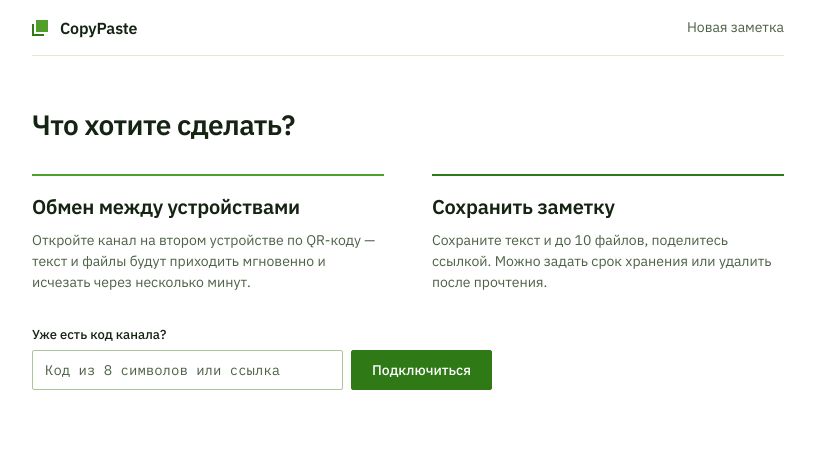
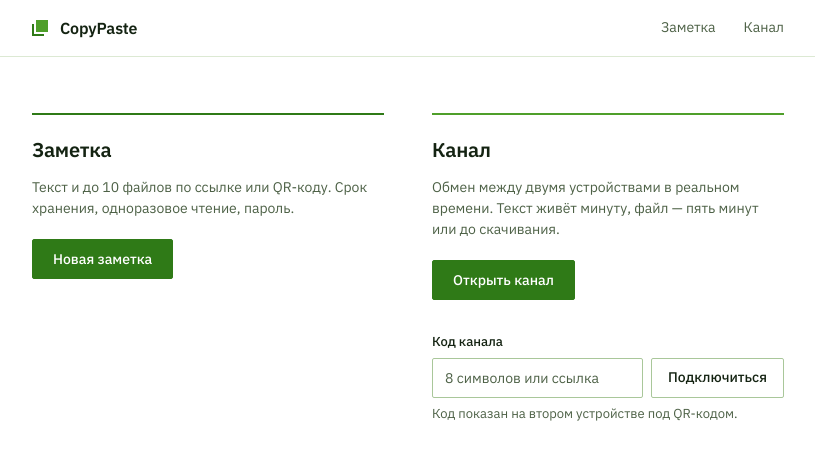
Before and after one commit to zkuzmine-dot/CopyPaste, a plain HTML site: page app/static/index.html in a window 1280 px wide. Shown: the whole page, without its empty margins (232-1047 px from the left). Drawn offline with Linux system fonts and the light colour scheme.

Commit message:
Homework from Tyler: header sections and new home page

```diff
--- a/app/static/app.js
+++ b/app/static/app.js
@@ -25,6 +25,8 @@ const shareQrDownload = document.getElementById("share-qr-download");
 const homeViewEl = document.getElementById("home-view");
 const noteViewEl = document.getElementById("note-view");
 const channelViewEl = document.getElementById("channel-view");
+const navNoteEl = document.getElementById("nav-note");
+const navChannelEl = document.getElementById("nav-channel");
 const attachBtn = document.getElementById("attach");
 const attachInput = document.getElementById("attach-input");
 const attachmentListEl = document.getElementById("attachment-list");
@@ -542,10 +544,20 @@ async function shareLink() {
   }
 }
 
+function markCurrent(navEl, current) {
+  if (current) {
+    navEl.setAttribute("aria-current", "page");
+  } else {
+    navEl.removeAttribute("aria-current");
+  }
+}
+
 function showView(name) {
   homeViewEl.hidden = name !== "home";
   noteViewEl.hidden = name !== "note";
   channelViewEl.hidden = name !== "channel";
+  markCurrent(navNoteEl, name === "note");
+  markCurrent(navChannelEl, name === "channel");
 }
 
 function route() {
@@ -599,6 +611,14 @@ passwordEl.addEventListener("keydown", (event) => {
 bindFilePicker(attachBtn, attachInput, addAttachments);
 acceptDroppedAndPasted(editorAreaEl, textEl, addAttachments);
 
+// Новая заметка уже открыта: переход по ссылке перезагрузил бы страницу и стёр набранное
+navNoteEl.addEventListener("click", (event) => {
+  if (location.pathname === "/note") {
+    event.preventDefault();
+    textEl.focus();
+  }
+});
+
 // Клик по затемнённому фону вокруг окна закрывает его
 shareDialog.addEventListener("click", (event) => {
   const rect = shareDialog.getBoundingClientRect();
--- a/app/static/channel.js
+++ b/app/static/channel.js
@@ -13,6 +13,7 @@ const CLOSE_CHANNEL_CLOSED = 4410;
 const SLUG_PATTERN = /^[23456789abcdefghjkmnpqrstuvwxyz]{8}$/;
 
 const chooseChannelBtn = document.getElementById("choose-channel");
+const navChannelBtn = document.getElementById("nav-channel");
 const channelRoleEl = document.getElementById("channel-role");
 const channelConnEl = document.getElementById("channel-conn");
 const becomeSenderBtn = document.getElementById("become-sender");
@@ -90,8 +91,13 @@ function forgetToken(slug) {
   }
 }
 
+function setStarting(starting) {
+  chooseChannelBtn.disabled = starting;
+  navChannelBtn.disabled = starting;
+}
+
 async function startChannel() {
-  chooseChannelBtn.disabled = true;
+  setStarting(true);
   try {
     const response = await fetch(CHANNEL_API, { method: "POST" });
     if (!response.ok) {
@@ -105,7 +111,7 @@ async function startChannel() {
   } catch {
     showStatus("Не удалось связаться с сервером", "error");
   } finally {
-    chooseChannelBtn.disabled = false;
+    setStarting(false);
   }
 }
 
@@ -554,6 +560,12 @@ window.addEventListener("pageshow", (event) => {
 });
 
 chooseChannelBtn.addEventListener("click", startChannel);
+// В открытом канале пункт «Канал» — текущий раздел, а не команда открыть ещё один
+navChannelBtn.addEventListener("click", () => {
+  if (!navChannelBtn.hasAttribute("aria-current")) {
+    startChannel();
+  }
+});
 joinFormEl.addEventListener("submit", joinByCode);
 becomeSenderBtn.addEventListener("click", becomeSender);
 channelSendBtn.addEventListener("click", sendMessage);
--- a/app/static/index.html
+++ b/app/static/index.html
@@ -7,47 +7,54 @@
   <link rel="stylesheet" href="/static/style.css">
 </head>
 <body>
-  <main class="page">
   <header class="header">
+    <div class="header-inner">
       <a class="logo" href="/">CopyPaste</a>
-      <a class="new-link" href="/note">Новая заметка</a>
+      <nav class="nav" aria-label="Разделы">
+        <a id="nav-note" class="nav-item" href="/note">Заметка</a>
+        <button id="nav-channel" class="nav-item" type="button">Канал</button>
+      </nav>
+    </div>
   </header>
 
+  <main class="page">
     <section id="home-view" class="home" hidden>
-      <h1 class="home-title">Что хотите сделать?</h1>
-      <div class="choices">
-        <button id="choose-channel" class="choice" type="button">
-          <span class="choice-title">Обмен между устройствами</span>
-          <span class="choice-text">
-            Откройте канал на втором устройстве по QR-коду — текст и файлы будут приходить
-            мгновенно и исчезать через несколько минут.
-          </span>
-        </button>
-        <a class="choice" href="/note">
-          <span class="choice-title">Сохранить заметку</span>
-          <span class="choice-text">
-            Сохраните текст и до 10 файлов, поделитесь ссылкой. Можно задать срок хранения
-            или удалить после прочтения.
-          </span>
-        </a>
-      </div>
+      <h1 class="visually-hidden">CopyPaste: заметки и обмен между устройствами</h1>
+
+      <section class="home-section" aria-labelledby="home-note-title">
+        <h2 id="home-note-title" class="home-section-title">Заметка</h2>
+        <p class="home-section-text">
+          Текст и до 10 файлов по ссылке или QR-коду. Срок хранения, одноразовое чтение, пароль.
+        </p>
+        <a class="button primary" href="/note">Новая заметка</a>
+      </section>
+
+      <section class="home-section live" aria-labelledby="home-channel-title">
+        <h2 id="home-channel-title" class="home-section-title">Канал</h2>
+        <p class="home-section-text">
+          Обмен между двумя устройствами в реальном времени. Текст живёт минуту, файл — пять
+          минут или до скачивания.
+        </p>
+        <button id="choose-channel" class="button primary" type="button">Открыть канал</button>
 
         <form id="join-form" class="join-form">
-        <label class="join-label" for="join-code">Уже есть код канала?</label>
+          <label class="join-label" for="join-code">Код канала</label>
           <div class="share-link-row">
             <input
               id="join-code"
               class="share-url"
               type="text"
-            placeholder="Код из 8 символов или ссылка"
+              placeholder="8 символов или ссылка"
               autocomplete="off"
               autocapitalize="none"
               spellcheck="false"
               maxlength="200"
             >
-          <button class="button primary" type="submit">Подключиться</button>
+            <button class="button" type="submit">Подключиться</button>
           </div>
+          <p class="join-hint">Код показан на втором устройстве под QR-кодом.</p>
         </form>
+      </section>
     </section>
 
     <div id="note-view" class="note-view" hidden>
--- a/app/static/style.css
+++ b/app/static/style.css
@@ -174,23 +174,39 @@ a:hover {
   opacity: 1;
 }
 
+.visually-hidden {
+  position: absolute;
+  width: 1px;
+  height: 1px;
+  margin: -1px;
+  overflow: hidden;
+  clip-path: inset(50%);
+  white-space: nowrap;
+}
+
 .page {
   max-width: 800px;
   margin: 0 auto;
-  padding: 0 24px 48px;
+  padding: 24px 24px 48px;
   display: flex;
   flex-direction: column;
   gap: 20px;
-  min-height: 100vh;
+  min-height: calc(100vh - 57px);
 }
 
 .header {
+  border-bottom: 1px solid var(--line);
+}
+
+.header-inner {
+  max-width: 800px;
+  height: 56px;
+  margin: 0 auto;
+  padding: 0 24px;
   display: flex;
-  align-items: center;
+  align-items: stretch;
   justify-content: space-between;
   gap: 24px;
-  height: 56px;
-  border-bottom: 1px solid var(--line);
 }
 
 .logo {
@@ -218,13 +234,38 @@ a:hover {
   color: var(--text);
 }
 
-.new-link {
-  color: var(--muted);
-  text-decoration: none;
+.nav {
+  display: flex;
+  gap: 28px;
 }
 
-.new-link:hover {
+/* Подчёркивание ложится на линию под шапкой: пункт на 1px выше её нижнего края */
+.nav-item {
+  display: flex;
+  align-items: center;
+  margin-bottom: -1px;
+  padding: 0;
+  background: none;
+  border: 0;
+  border-bottom: 2px solid transparent;
+  color: var(--muted);
+  font: inherit;
+  text-decoration: none;
+  cursor: pointer;
+}
+
+.nav-item:hover:not(:disabled) {
   color: var(--text);
+}
+
+.nav-item:disabled {
+  cursor: progress;
+}
+
+.nav-item[aria-current="page"] {
+  border-bottom-color: var(--primary);
+  color: var(--text);
+  cursor: default;
 }
 
 /* --- поля и кнопки --- */
@@ -392,75 +433,46 @@ a:hover {
 
 .home {
   display: flex;
-  flex-direction: column;
-  gap: 32px;
+  flex-wrap: wrap;
+  align-items: flex-start;
+  gap: 48px;
   padding-top: 32px;
 }
 
-.home-title {
-  margin: 0;
-  font-size: 28px;
-  font-weight: 600;
-  letter-spacing: -0.02em;
-  line-height: 1.2;
+.home-section {
+  flex: 1 1 300px;
+  min-width: 0;
+  display: flex;
+  flex-direction: column;
+  align-items: flex-start;
+  gap: 12px;
+  padding-top: 20px;
+  border-top: 2px solid var(--primary);
 }
 
-.choices {
-  display: grid;
-  grid-template-columns: repeat(auto-fit, minmax(260px, 1fr));
-  gap: 32px 48px;
-}
-
-.choice {
-  display: flex;
-  flex-direction: column;
-  gap: 8px;
-  padding: 16px 0 0;
-  background: none;
-  color: var(--text);
-  border: 0;
-  border-top: 2px solid var(--primary);
-  border-radius: 0;
-  font: inherit;
-  text-align: left;
-  text-decoration: none;
-  cursor: pointer;
-}
-
-/* Первый вариант — канал: «живой» светло-зелёный, как точка «в сети» */
-.choice:first-child {
+/* Канал — «живой» светло-зелёный, как точка «в сети» */
+.home-section.live {
   border-top-color: var(--live);
 }
 
-.choice:hover:not(:disabled) .choice-title {
-  text-decoration: underline;
-  text-underline-offset: 4px;
-}
-
-.choice:hover {
-  color: var(--text);
-}
-
-.choice:disabled {
-  opacity: 0.6;
-  cursor: progress;
-}
-
-.choice-title {
+.home-section-title {
+  margin: 0;
   font-size: 20px;
   font-weight: 600;
   letter-spacing: -0.01em;
 }
 
-.choice-text {
+.home-section-text {
+  margin: 0 0 8px;
   color: var(--muted);
 }
 
 .join-form {
+  align-self: stretch;
   display: flex;
   flex-direction: column;
   gap: 6px;
-  max-width: 460px;
+  margin-top: 20px;
 }
 
 .join-label {
@@ -472,6 +484,17 @@ a:hover {
   font-size: 14px;
 }
 
+/* Код набирается моноширинным, а подсказка им не влезает в поле на телефоне */
+.join-form .share-url::placeholder {
+  font-family: var(--font);
+}
+
+.join-hint {
+  margin: 0;
+  color: var(--muted);
+  font-size: 13px;
+}
+
 /* --- заметка --- */
 
 .note-view {
@@ -479,7 +502,6 @@ a:hover {
   display: flex;
   flex-direction: column;
   gap: 16px;
-  padding-top: 24px;
 }
 
 .editor-area {
```
Lines whose indentation alone changed are shown as unchanged.
